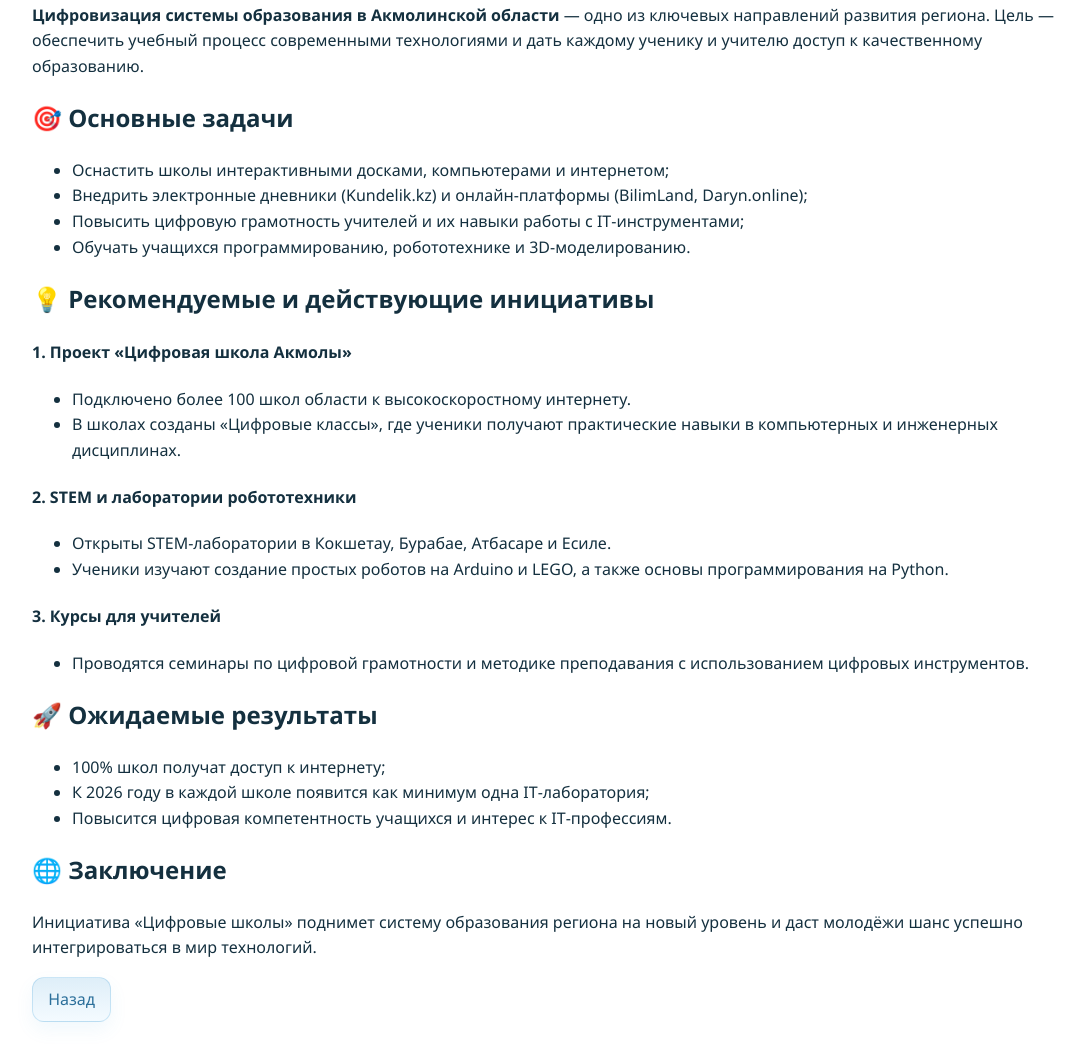
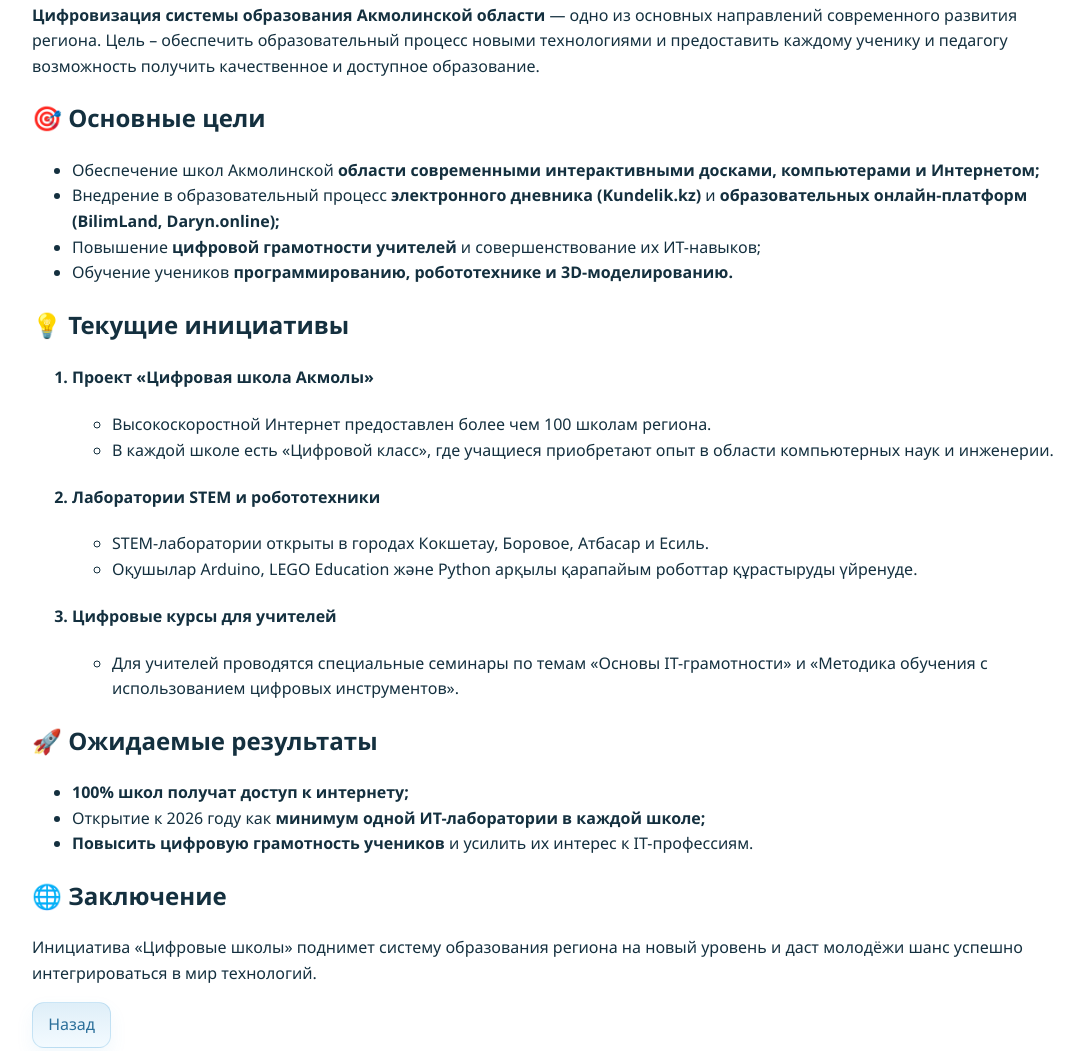
Before and after one commit to promaladoi/A-, a plain HTML site: page digital_schools_ru.html in a window 1280 px wide. Shown: the part 217-1268 px from the top of the page, without its empty margins (90-1173 px from the left). Drawn offline with Linux system fonts and the light colour scheme.

Commit message:
Update digital_schools_ru.html

```diff
--- a/digital_schools_ru.html
+++ b/digital_schools_ru.html
@@ -25,34 +25,36 @@
   </header>
   <main class="container">
     <h1>🏫 Цифровые школы</h1>
-    <p><b>Цифровизация системы образования в Акмолинской области</b> — одно из ключевых направлений развития региона. Цель — обеспечить учебный процесс современными технологиями и дать каждому ученику и учителю доступ к качественному образованию.</p>
-    <h2>🎯 Основные задачи</h2>
+    <p><b>Цифровизация системы образования Акмолинской области</b> — одно из основных направлений современного развития региона. Цель – обеспечить образовательный процесс новыми технологиями и предоставить каждому ученику и педагогу возможность получить качественное и доступное образование.</p>
+    <h2>🎯 Основные цели</h2>
     <ul>
-      <li>Оснастить школы интерактивными досками, компьютерами и интернетом;</li>
-      <li>Внедрить электронные дневники (Kundelik.kz) и онлайн‑платформы (BilimLand, Daryn.online);</li>
-      <li>Повысить цифровую грамотность учителей и их навыки работы с IT‑инструментами;</li>
-      <li>Обучать учащихся программированию, робототехнике и 3D‑моделированию.</li>
+      <li>Обеспечение школ Акмолинской <b>области современными интерактивными досками, компьютерами и Интернетом;</b></li>
+      <li>Внедрение в образовательный процесс <b>электронного дневника (Kundelik.kz)</b> и <b>образовательных онлайн-платформ (BilimLand, Daryn.online);</b></li>
+      <li>Повышение <b>цифровой грамотности учителей</b> и совершенствование их ИТ-навыков;</li>
+      <li>Обучение учеников <b>программированию, робототехнике и 3D-моделированию.</b></li>
     </ul>
-    <h2>💡 Рекомендуемые и действующие инициативы</h2>
-    <h4>1. Проект «Цифровая школа Акмолы»</h4>
+    <h2>💡 Текущие инициативы</h2>
+    <ol>
+        <h4><li>Проект «Цифровая школа Акмолы»</li></h4>
           <ul>
-        <li>Подключено более 100 школ области к высокоскоростному интернету.</li>
-        <li>В школах созданы «Цифровые классы», где ученики получают практические навыки в компьютерных и инженерных дисциплинах.</li>
+            <li>Высокоскоростной Интернет предоставлен более чем 100 школам региона.</li>
+            <li>В каждой школе есть «Цифровой класс», где учащиеся приобретают опыт в области компьютерных наук и инженерии.</li>
           </ul>
-    <h4>2. STEM и лаборатории робототехники</h4>
+        <h4><li>Лаборатории STEM и робототехники</li></h4>
           <ul>
-        <li>Открыты STEM‑лаборатории в Кокшетау, Бурабае, Атбасаре и Есиле.</li>
-        <li>Ученики изучают создание простых роботов на Arduino и LEGO, а также основы программирования на Python.</li>
+            <li>STEM-лаборатории открыты в городах Кокшетау, Боровое, Атбасар и Есиль.</li>
+            <li>Оқушылар Arduino, LEGO Education және Python арқылы қарапайым роботтар құрастыруды үйренуде.</li>
           </ul>
-    <h4>3. Курсы для учителей</h4>
+        <h4><li>Цифровые курсы для учителей</li></h4>
           <ul>
-        <li>Проводятся семинары по цифровой грамотности и методике преподавания с использованием цифровых инструментов.</li>
+            <li>Для учителей проводятся специальные семинары по темам «Основы IT-грамотности» и «Методика обучения с использованием цифровых инструментов».</li>
           </ul>
+        </ol>
     <h2>🚀 Ожидаемые результаты</h2>
     <ul>
-        <li>100% школ получат доступ к интернету;</li>
-        <li>К 2026 году в каждой школе появится как минимум одна IT‑лаборатория;</li>
-        <li>Повысится цифровая компетентность учащихся и интерес к IT‑профессиям.</li>
+        <li><b>100% школ получат доступ к интернету;</b></li>
+        <li>Открытие к 2026 году как <b>минимум одной ИТ-лаборатории в каждой школе;</b></li>
+        <li><b>Повысить цифровую грамотность учеников</b> и усилить их интерес к IT-профессиям.</li>
     </ul>
     <h2>🌐 Заключение</h2>
     <p>Инициатива «Цифровые школы» поднимет систему образования региона на новый уровень и даст молодёжи шанс успешно интегрироваться в мир технологий.</p>
```
Lines whose indentation alone changed are shown as unchanged.
